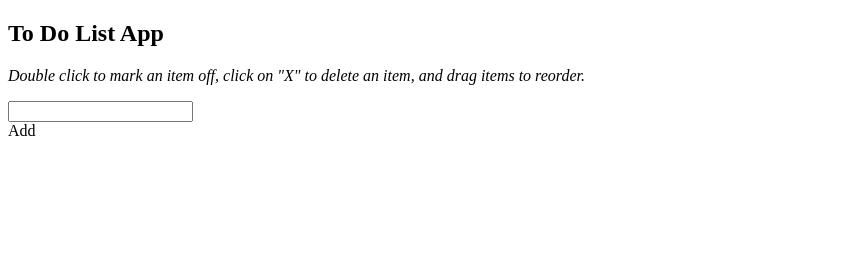
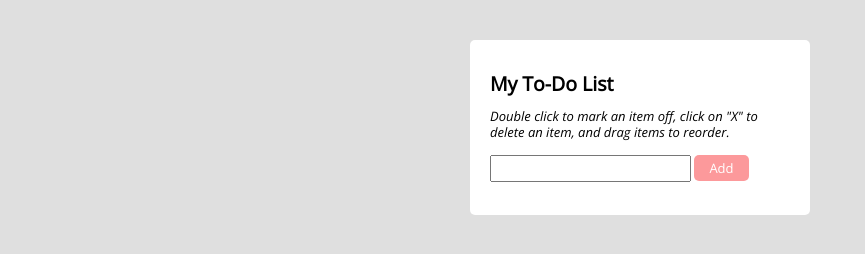
Before and after one commit to jonathan-sheets/to-do-list-app, a plain HTML site: page index.html in a window 1280 px wide. Shown: the whole page, without its empty margins (0-865 px from the left). Drawn offline with nearby package versions, Linux system fonts and the light colour scheme.

Commit message:
Fix js and css links - update page title

```diff
--- a/index.html
+++ b/index.html
@@ -4,13 +4,13 @@
 <head>
 	<meta charset="utf-8">
 	<meta name="viewport" content="width=device-width">
-	<title>repl.it</title>
-	<link href="style.css" rel="stylesheet" type="text/css" />
+	<title>To-Do List</title>
+	<link href="css/styles.css" rel="stylesheet" type="text/css" />
 </head>
 
 <body>
 	<div class="container">
-		<h2>To Do List App</h2>
+		<h2>My To-Do List</h2>
 		<p><em> Double click to mark an item off, click on "X" to delete an item, and drag items to reorder.</em></p>
 
 		<form name="toDoList">
@@ -29,6 +29,6 @@
   src="https://code.jquery.com/ui/1.12.1/jquery-ui.js"
   integrity="sha256-T0Vest3yCU7pafRw9r+settMBX6JkKN06dqBnpQ8d30="
   crossorigin="anonymous"></script>
-  <script src="script.js"></script>
+  <script src="js/scripts.js"></script>
   </body>
 </html>
```
